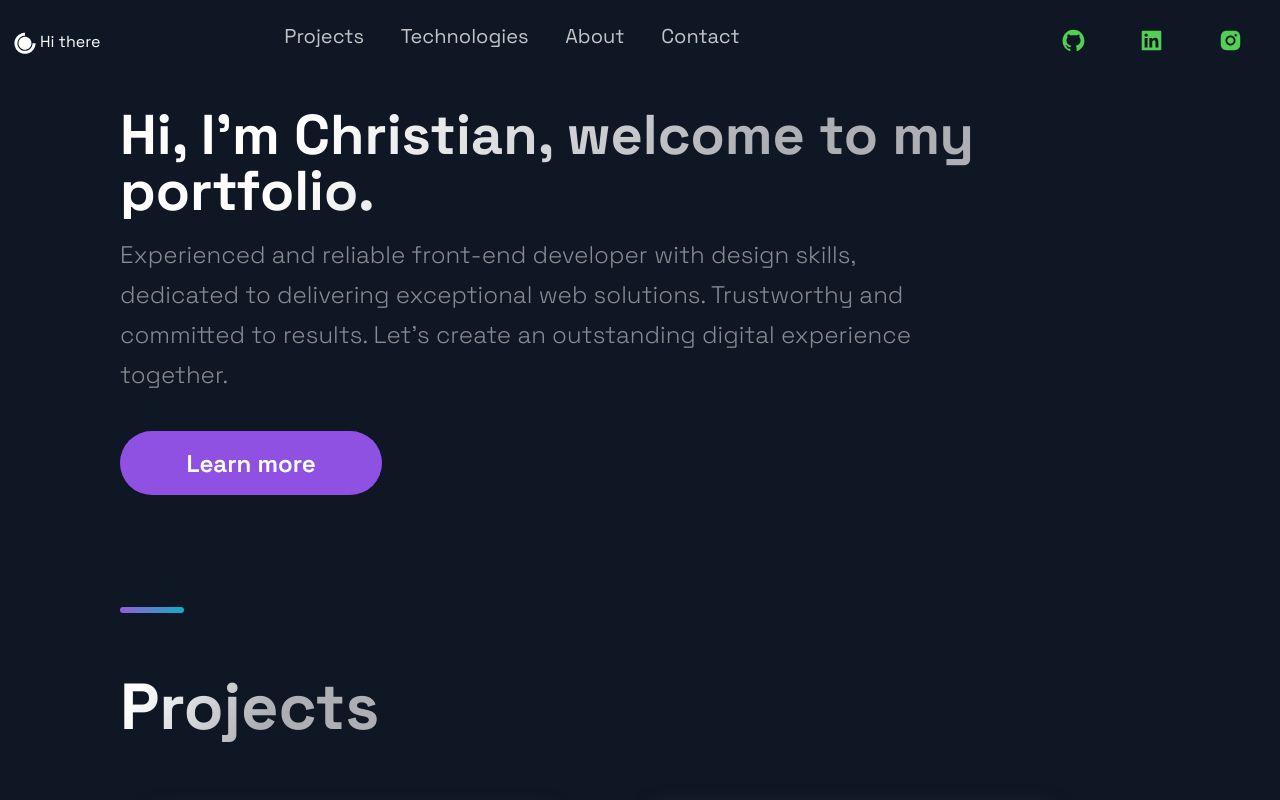
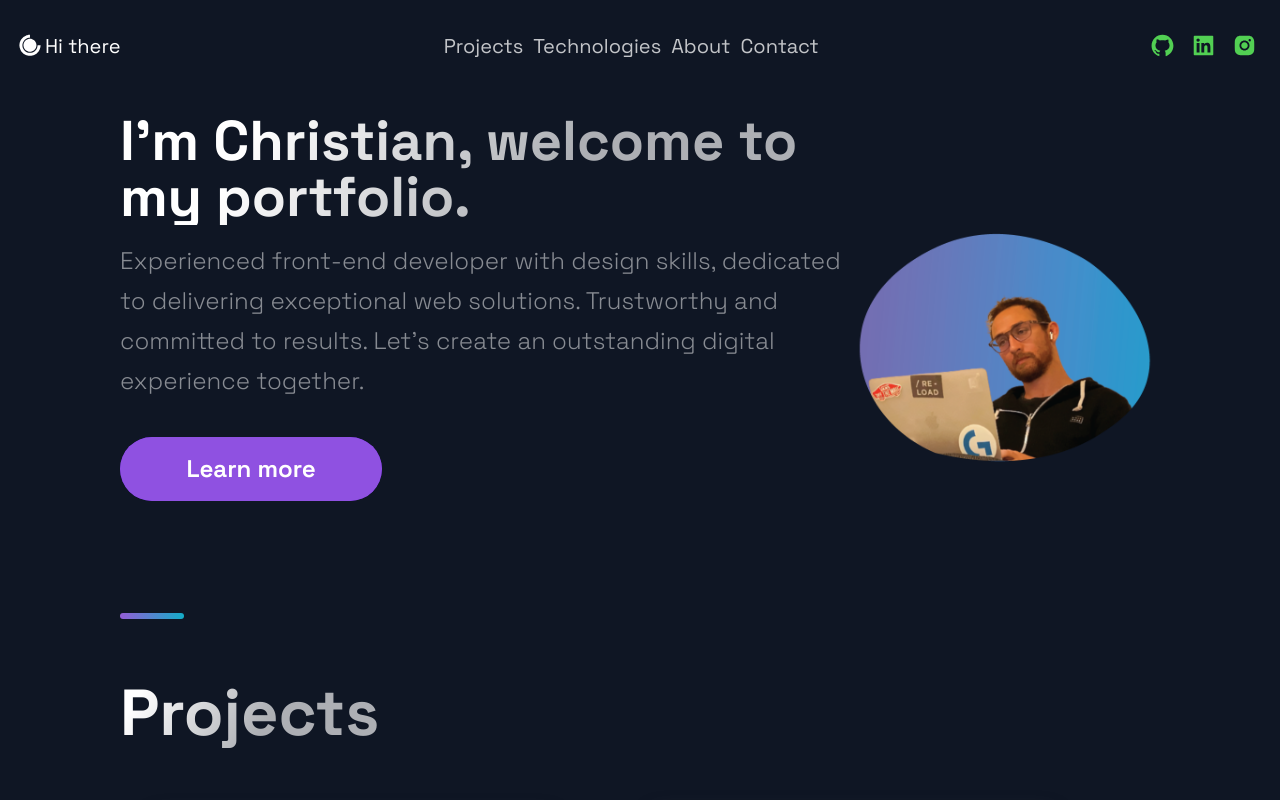
Before and after one commit to xtianmarucco/christian-portfolio, a Next.js app in the folder client/: page / in a window 1280 px wide. Shown: the top 800 px of the page. Built offline with nearby package versions, Linux system fonts and the light colour scheme.

Commit message:
added my picture

```diff
--- a/client/src/components/Header/Header.js
+++ b/client/src/components/Header/Header.js
@@ -29,29 +29,29 @@ const  { scrollToSection }  = useSmoothScroll;
         </Link>
       </Div1>
       <Div2>
-        <li>
+        <>
           <Link href="#projects" onClick={() => scrollToSection("projects")}>
             <NavLink>Projects</NavLink>
           </Link>
-        </li>
-        <li>
+        </>
+        <>
           <Link
             href="#technologies"
             onClick={() => scrollToSection("technologies")}
           >
             <NavLink>Technologies</NavLink>
           </Link>
-        </li>
-        <li>
+        </>
+        <>
           <Link href="#about" onClick={() => scrollToSection("about")}>
             <NavLink>About</NavLink>
           </Link>
-        </li>
-        <li>
+        </>
+        <>
           <Link href="#contact" onClick={() => scrollToSection("contact")}>
             <NavLink>Contact</NavLink>
           </Link>
-        </li>
+        </>
       </Div2>
       <Div3>
         <SocialIcons>
--- a/client/src/components/Header/HeaderStyles.js
+++ b/client/src/components/Header/HeaderStyles.js
@@ -1,20 +1,27 @@
-import { IoIosArrowDropdown } from 'react-icons/io';
-import styled from 'styled-components';
+import { IoIosArrowDropdown } from "react-icons/io";
+import styled from "styled-components";
 
 export const Container = styled.div`
-  display: grid;
-  grid-template-columns: repeat(5, 1fr);
-  grid-template-rows: 1fr;
-  grid-column-gap: 2rem;
+  display: flex;
+  flex-direction: row;
+  justify-content: space-between;
   padding: 1rem;
   padding-top: 2rem;
-
-  @media ${(props) => props.theme.breakpoints.md} {
+  font-size: 2rem;
+  line-height: 32px;
+  color: rgba(255, 255, 255, 0.75);
+  transition: 0.4s ease;
+  margin: 5px 5px;
+  &:hover {
+    color: #fff;
+    opacity: 1;
+    cursor: pointer;
+  }
+  @media ${(props) => props.theme.breakpoints.sm} {
+    padding: 0.5rem;
+  }
+  @media (max-width: 770px) {
     display: none;
-    grid-template-columns: repeat(5, 1fr);
-    grid-template-rows: repeat(2, 60px);
-    grid-column-gap: 0.5rem;
-    grid-row-gap: 0.5rem;
   }
 `;
 export const Span = styled.span`
@@ -28,23 +35,22 @@ export const Div1 = styled.div`
   display: flex;
   flex-direction: row;
   align-content: center;
-  align-items:center;
+  align-items: center;
   @media ${(props) => props.theme.breakpoints.sm} {
     grid-area: 1 / 1 / 2 / 3;
   }
 `;
 export const Div2 = styled.div`
-  grid-area: 1 / 2 / 2 / 4;
   display: flex;
-  justify-content: space-around;
+  flex-direction: row;
+  align-items: center;
   @media ${(props) => props.theme.breakpoints.sm} {
     grid-area: 2 / 2 / 3 / 5;
   }
 `;
 export const Div3 = styled.div`
-  grid-area: 1 / 5 / 2 / 6;
   display: flex;
-  justify-content: space-around;
+  flex-direction: row;
   align-items: center;
   @media ${(props) => props.theme.breakpoints.sm} {
     align-items: center;
@@ -102,8 +108,8 @@ export const NavProductsIcon = styled(IoIosArrowDropdown)`
   display: flex;
   align-self: center;
   transition: 0.3s ease;
-  opacity: ${({ isOpen }) => (isOpen ? '1' : '.75')};
-  transform: ${({ isOpen }) => (isOpen ? 'scaleY(-1)' : 'scaleY(1)')};
+  opacity: ${({ isOpen }) => (isOpen ? "1" : ".75")};
+  transform: ${({ isOpen }) => (isOpen ? "scaleY(-1)" : "scaleY(1)")};
 
   &:hover {
     opacity: 1;
@@ -114,11 +120,11 @@ export const NavProductsIcon = styled(IoIosArrowDropdown)`
     width: 15px;
   }
 `;
-
-
 // Social Icons
 
 export const SocialIcons = styled.a`
+  display: flex;
+  margin:auto;
   transition: 0.3s ease;
   color: white;
   border-radius: 50px;
@@ -127,6 +133,5 @@ border-radius: 50px;
     background-color: #212d45;
     transform: scale(1.2);
     cursor: pointer;
-
   }
-`
+`;
--- a/client/src/components/Hero/Hero.js
+++ b/client/src/components/Hero/Hero.js
@@ -1,18 +1,37 @@
-import React from 'react';
+import React from "react";
+import Link from "next/link";
+import {
+  SectionText,
+  SectionTitle,
+  Section,
 
-import { Section, SectionText, SectionTitle } from '../../styles/GlobalComponents';
-import Button from '../../styles/GlobalComponents/Button';
-import { LeftSection } from './HeroStyles';
+} from "../../styles/GlobalComponents";
+import Button from "../../styles/GlobalComponents/Button";
+import { LeftSection } from "./HeroStyles";
+import useSmoothScroll from "../../hooks/useScroll";
+import HeroImg from "../HeroImg/HeroImg";
 
-const Hero = (props) => (
-<Section row nopadding>
-  <LeftSection>
-    <SectionTitle>Hi, I'm Christian, welcome to my portfolio. </SectionTitle>
-    <SectionText>Experienced and reliable front-end developer with design skills, dedicated to delivering exceptional web solutions. Trustworthy and committed to results. Let's create an outstanding digital experience together.</SectionText>
-    <Button  onClick={()=> window.location = "www.google.com"} >Learn more</Button>
-  </LeftSection>
+const Hero = (props) => {
+  const { scrollToSection } = useSmoothScroll;
 
-</Section>
-);
+  return (
+    <Section flex row nopadding>
+      <LeftSection>
+        <SectionTitle>I'm Christian, welcome to my portfolio. </SectionTitle>
+        <SectionText>
+          Experienced front-end developer with design skills, dedicated to
+          delivering exceptional web solutions. Trustworthy and committed to
+          results. Let's create an outstanding digital experience together.
+        </SectionText>
+        <Link href="#about" onClick={() => scrollToSection("about")}>
+          <Button>Learn more</Button>
+        </Link>
+
+
+      </LeftSection>
+      <HeroImg></HeroImg>
+    </Section>
+  );
+};
 
 export default Hero;
--- a/client/src/components/Hero/HeroStyles.js
+++ b/client/src/components/Hero/HeroStyles.js
@@ -1,9 +1,18 @@
 import styled from 'styled-components';
 
+
+export const SectionHero = styled.div`
+display: flex;
+flex-direction:row;
+width:100%;
+
+
+`;
+
 export const LeftSection = styled.div`
-  width: 100%;
+  width: 70%;
   @media ${(props) => props.theme.breakpoints.sm} {
-    width: 80%;
+    width: auto;
     display: flex;
     flex-direction: column;
 
@@ -17,3 +26,9 @@ export const LeftSection = styled.div`
     margin: 0 auto;
   }
 `;
+
+
+export const Image = styled.img`
+  width: 50%;
+  height: auto;
+`;
--- /dev/null
+++ b/client/src/components/HeroImg/HeroImg.js
@@ -0,0 +1,26 @@
+import styled from "styled-components";
+
+const Img = styled.img`
+  max-width: 300px;
+  max-height: 240px;
+  margin: auto;
+
+  @media ${(props) => props.theme.breakpoints.lg} {
+
+    display: none;
+
+
+`;
+
+const HeroImg = () => {
+  return (
+    <Img
+      src="/images/asd.png"
+      width={300}
+      height={240}
+      layout="responsive"
+      alt="Me Coding"
+    />
+  );
+};
+export default HeroImg;
--- a/client/src/components/NavBar/NavBar.js
+++ b/client/src/components/NavBar/NavBar.js
@@ -19,6 +19,7 @@ const NavbarContainer = styled.div`
     align-items: center;
     padding: 1rem;
     padding-top: 2rem;
+
   }
 `;
 
--- /dev/null
+++ b/client/src/components/NavigationBar/NavigationBar.js
@@ -0,0 +1,86 @@
+import React, { useState } from "react";
+import { FiMenu, FiX } from "react-icons/fi"; // Import icons from react-icons library
+import { AiFillGithub, AiFillInstagram, AiFillLinkedin } from "react-icons/ai";
+
+import {
+  Nav,
+  Link,
+  NavLink,
+  Logo,
+  NavLinks,
+  Hamburger,
+  Sidebar,
+  IconsContainer,
+  SocialIcons,
+} from "./NavigationBarStyles"; // Create these styled components
+import useSmoothScroll from "../../hooks/useScroll";
+
+const NavigationBar = () => {
+  const [isSidebarOpen, setIsSidebarOpen] = useState(false);
+
+  const toggleSidebar = () => {
+    setIsSidebarOpen(!isSidebarOpen);
+  };
+
+  const { scrollToSection } = useSmoothScroll;
+
+  return (
+    <Nav>
+      <Logo>Logo</Logo>
+      <NavLinks>
+        <li>
+          <Link href="#projects" onClick={() => scrollToSection("projects")}>
+            <NavLink>Projects</NavLink>
+          </Link>
+        </li>
+        <li>
+          <Link
+            href="#technologies"
+            onClick={() => scrollToSection("technologies")}
+          >
+            <NavLink>Technologies</NavLink>
+          </Link>
+        </li>
+        <li>
+          <Link href="#about" onClick={() => scrollToSection("about")}>
+            <NavLink>About</NavLink>
+          </Link>
+        </li>
+        <li>
+          <Link href="#contact" onClick={() => scrollToSection("contact")}>
+            <NavLink>Contact</NavLink>
+          </Link>
+        </li>
+      </NavLinks>
+
+      <IconsContainer>
+        <SocialIcons>
+          <AiFillGithub fill="#52d053" size="2.5rem"></AiFillGithub>
+        </SocialIcons>
+        <SocialIcons>
+          <AiFillLinkedin fill="#52d053" size="2.5rem"></AiFillLinkedin>
+        </SocialIcons>
+        <SocialIcons>
+          <AiFillInstagram fill="#52d053" size="2.5rem"></AiFillInstagram>
+        </SocialIcons>
+      </IconsContainer>
+      <Hamburger onClick={toggleSidebar}>
+        {isSidebarOpen ? <FiX fill="#52d053"></FiX> : <FiMenu fill="#52d053"></FiMenu>}
+      </Hamburger>
+      {/* Render the sidebar conditionally */}
+      <Sidebar isOpen={isSidebarOpen}>
+        <Hamburger onClick={toggleSidebar}>
+        {isSidebarOpen ? <FiX fill="#52d053"></FiX> : <FiMenu fill="#52d053"></FiMenu>}
+        </Hamburger>
+        <ul>
+          <li>Projects</li>
+          <li>Technologies</li>
+          <li>About</li>
+          <li>Contact</li>
+        </ul>
+      </Sidebar>
+    </Nav>
+  );
+};
+
+export default NavigationBar;
--- /dev/null
+++ b/client/src/components/NavigationBar/NavigationBarStyles.js
@@ -0,0 +1,121 @@
+import styled from 'styled-components';
+
+export const Nav = styled.nav`
+  display: flex;
+  justify-content: space-between;
+  align-items: center;
+  padding: 20px;
+  background-color: #333;
+  color: white;
+
+  @media (max-width: 770px) {
+    align-items: flex-start;
+  }
+`;
+
+export const Logo = styled.div`
+  font-size: 24px;
+`;
+
+export const Link = styled.div`
+  font-size: 24px;
+`;
+
+// Navigation Links
+export const NavLink = styled.a`
+  font-size: 2rem;
+  line-height: 32px;
+  color: rgba(255, 255, 255, 0.75);
+  transition: 0.4s ease;
+  margin: 5px 5px;
+  &:hover {
+    color: #fff;
+    opacity: 1;
+    cursor: pointer;
+  }
+  @media ${(props) => props.theme.breakpoints.sm} {
+    padding: 0.5rem;
+  }
+`;
+// `;
+
+export const NavLinks = styled.a`
+display: flex;
+flex-direction: row;
+  font-size: 2rem;
+  line-height: 32px;
+  color: rgba(255, 255, 255, 0.75);
+  transition: 0.4s ease;
+  margin: 5px 5px;
+  &:hover {
+    color: #fff;
+    opacity: 1;
+    cursor: pointer;
+  }
+  @media ${(props) => props.theme.breakpoints.sm} {
+    padding: 0.5rem;
+  }
+  @media (max-width: 770px) {
+    display: none;
+  }
+`;
+
+
+export const Hamburger = styled.div`
+  font-size: 24px;
+  cursor: pointer;
+  margin-left: auto;
+  @media (min-width: 771px) {
+    display: none;
+  }
+`;
+
+export const IconsContainer = styled.div`
+display: flex;
+flex-direction: row;
+ @media (max-width: 770px) {
+    display: none;
+  }
+`;
+
+export const SocialIcons = styled.a`
+transition: 0.3s ease;
+color: white;
+border-radius: 50px;
+  padding: 8px;
+&:hover {
+    background-color: #212d45;
+    transform: scale(1.2);
+    cursor: pointer;
+
+  }
+`;
+
+export const Sidebar = styled.div`
+  position: fixed;
+  top: 0;
+  right: ${props => (props.isOpen ? '0' : '-300px')};
+  width: 300px;
+  height: 100%;
+  background-color: #222;
+  padding: 20px;
+  transition: right 0.3s ease-in-out;
+  z-index: 1000;
+  display: flex;
+  flex-direction: column;
+
+  ul {
+    list-style: none;
+    display: flex;
+    flex-direction: column;
+
+    li {
+      margin: 10px 0;
+      cursor: pointer;
+      color: white;
+    }
+  }
+  @media (max-width: 770px) {
+    position: fixed; /* Ensure the sidebar stays fixed on mobile */
+  }
+`;
--- a/client/src/layout/Layout.js
+++ b/client/src/layout/Layout.js
@@ -1,17 +1,23 @@
 import React from "react";
 
-import useContactForm from "../hooks/useContactForm";
+import useSmoothScroll from "../hooks/useScroll";
 
 import Footer from "../components/Footer/Footer";
 import { Container } from "./LayoutStyles";
+import NavigationBar from "../components/NavigationBar/NavigationBar";
 import { Navbar } from "../components/NavBar/NavBar";
 import Header from "../components/Header/Header";
 
 export const Layout = ({ children }) => {
+  const  { scrollToSection }  = useSmoothScroll;
+
+
   return (
+
     <Container>
-      <Header></Header>
-      <Navbar></Navbar>
+      <Header/>
+      <Navbar/>
+      {/* <NavigationBar />     */}
       <main>{children}</main>
       <Footer />
     </Container>
--- a/client/src/pages/api/download.js
+++ b/client/src/pages/api/download.js
@@ -2,12 +2,12 @@ import path from "path";
 import fs from "fs";
 
 export default function handler(req, res) {
-  const filePath = path.join(process.cwd(), "src", "download", "CVChristianMarucco.pdf");
+  const filePath = path.join(process.cwd(), "src", "download", "CVMaruccoChristian.pdf");
   const stat = fs.statSync(filePath);
 
   res.setHeader("Content-Length", stat.size);
   res.setHeader("Content-Type", "application/pdf");
-  res.setHeader("Content-Disposition", "attachment; filename=CVChristianMarucco.pdf");
+  res.setHeader("Content-Disposition", "attachment; filename=CVMaruccoChristian.pdf");
 
   const fileStream = fs.createReadStream(filePath);
   fileStream.pipe(res);
```
Also changed, not shown: client/src/pages/api/projects.js (+6 -6 lines), client/public/images/asd.png (added). Lines whose indentation alone changed are shown as unchanged.
